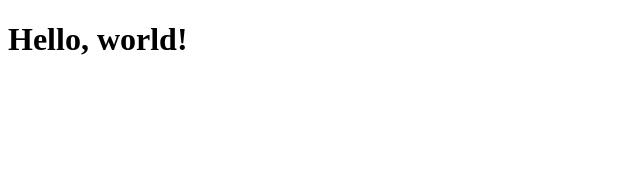
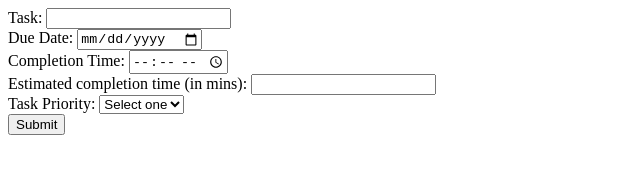
Before and after one commit to BernadetteLe/studbud, a website: page public/index.html in a window 1280 px wide. Shown: the whole page, without its empty margins (0-640 px from the left). Drawn offline with Linux system fonts and the light colour scheme.

Commit message:
Task list

```diff
--- a/public/index.html
+++ b/public/index.html
@@ -1,12 +1,48 @@
 <!DOCTYPE html>
 <html lang="en">
-<head>
-  <title>Hello, world!</title>
-  <meta charset="UTF-8" />
-  <meta name="viewport" content="width=device-width,initial-scale=1" />
-  <meta name="description" content="" />
-</head>
-<body>
-  <h1>Hello, world!</h1>
+  <head>
+    <meta charset="utf-8">
+    <meta name="viewport" content="width=device-width">
+    <title>Studbud</title>
+    <link href="style.css" rel="stylesheet" type="text/css" />
+  </head>
+  <body>
+    <form id="taskform">
+      <label for="task">Task:</label>
+      <input type="text" name="task" id="taskInput">
+
+      <br>
+    <!-- Date input -->
+      <label for="dueDate">Due Date: </label>
+      <input type="date" name="dueDate" id="dueDateInput">
+      <br>
+    <!-- Time input -->
+    <label for="completionTime">Completion Time: </label>
+      <input type="time" name="completionTime" id="completionTimeInput">
+
+      <br>
+
+    <label for="estimatedTime">Estimated completion time (in mins):</label>
+    <input type="number" name="estimatedTime" id="estimatedTimeInput">
+    <!-- Priority -->
+    <br>
+
+    <label for="priority">Task Priority:</label>
+    <select name="prority" id="priorityInput">
+      <option value="">Select one</option>
+      <option value="Low">Low</option>
+      <option value="Medium">Medium</option>
+      <option value="High">High</option>
+    </select>
+
+    <br>
+
+      <button type="submit">Submit</button>
+    </form>
+    <ul id="tasklist">
+    </ul>
+    <script src="script.js"></script>
+    <!-- Swap the scripts to see the working solution -->
+    <!-- <script src="solution.js"></script> -->
 </body>
 </html>
```
